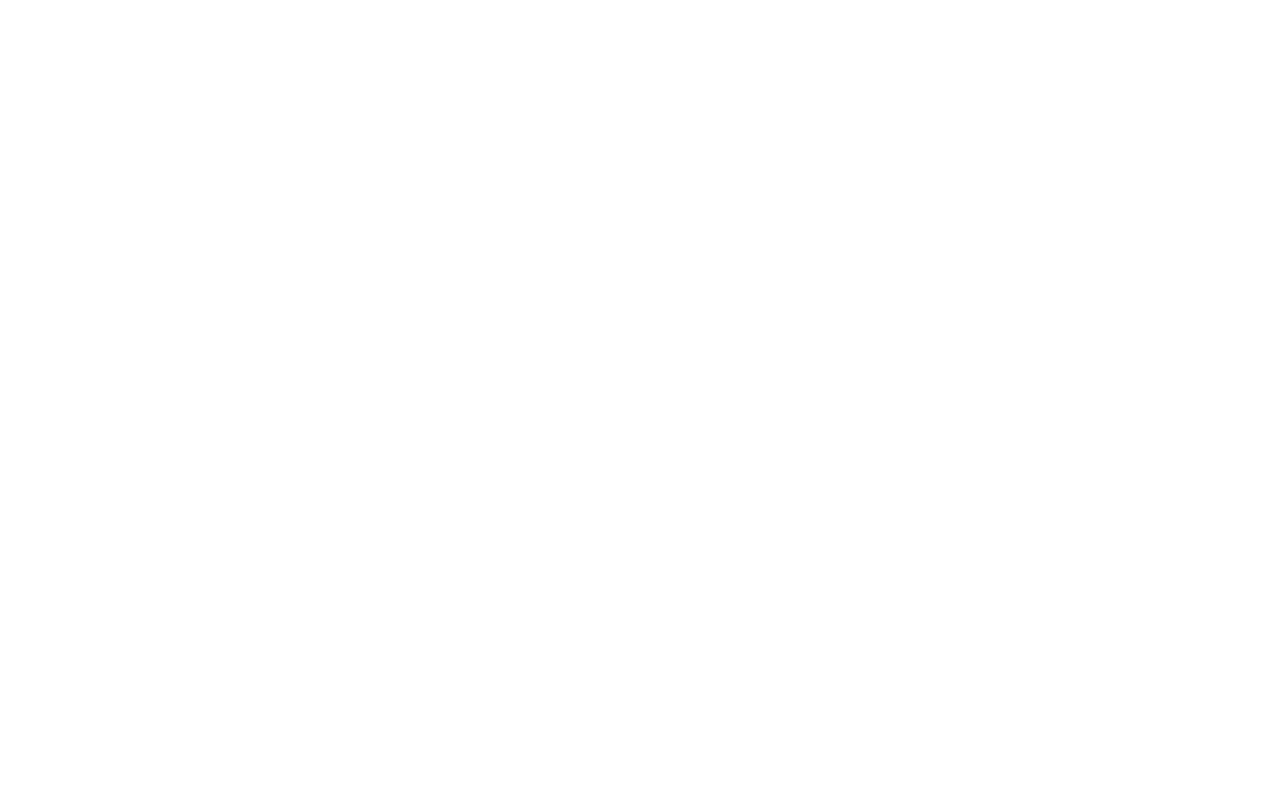
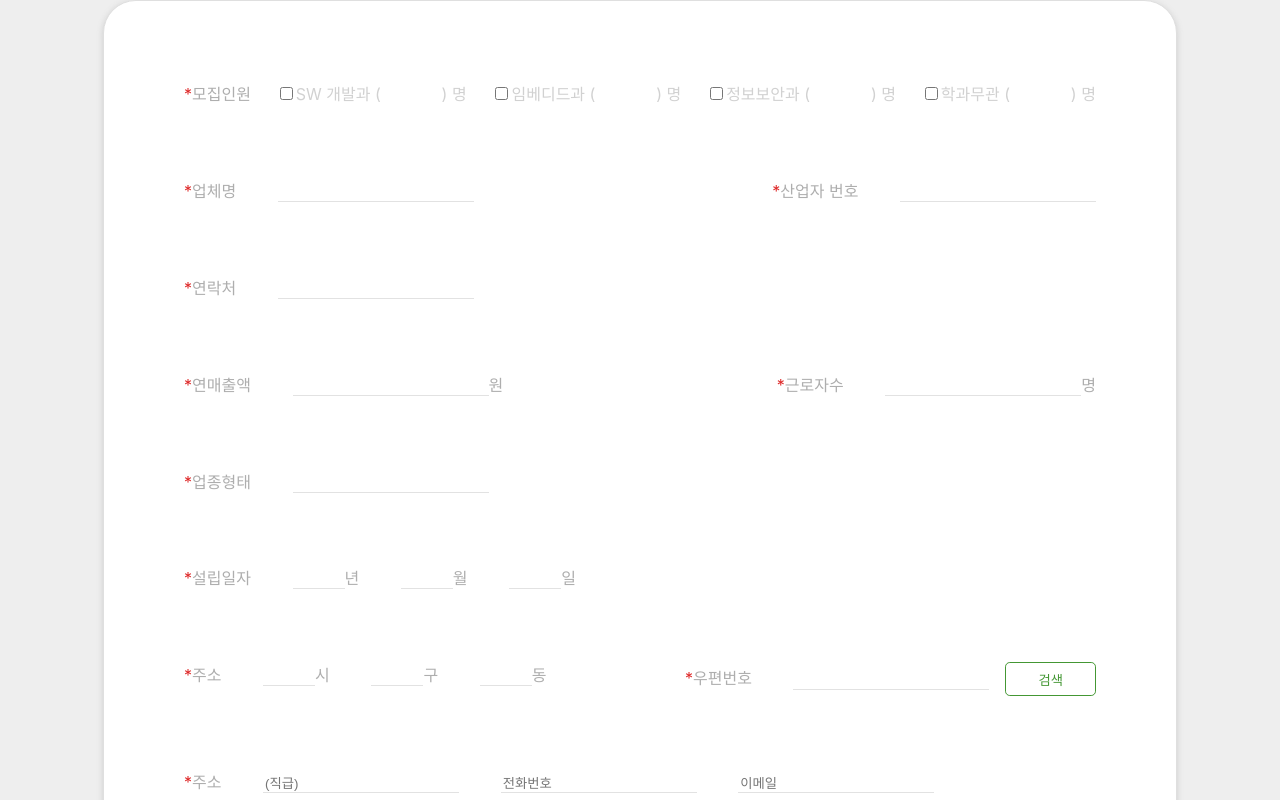
Before and after one commit to DSM-jobITs/jobITs_v2_Client_Admin, a React (Create React App) app: page /recruit/1 in a window 1280 px wide. Shown: the top 800 px of the page. Built offline with nearby package versions, Linux system fonts and the light colour scheme.

Commit message:
[ADD] <FirstRecruit.tsx> recruit component

```diff
--- a/src/components/RecruitNotice/FirstRecruit.tsx
+++ b/src/components/RecruitNotice/FirstRecruit.tsx
@@ -1,9 +1,85 @@
 import React from "react";
-// import * as S from "./RecruitNotice.style.ts";
+import * as S from "./RecruitNotice.style";
 interface FirstRecruitProps {}
 
 const FirstRecruit = ({}: FirstRecruitProps) => {
-  return <></>;
+  return (
+    <>
+    <S.AllContainer big={true}>
+    <S.Container flex={false}>
+        <S.RecruitContainer>
+            <S.InnerContainer>
+            <S.Container flex={true}>
+                <S.InputList><S.Span point={true}>*</S.Span><S.Span>모집인원</S.Span></S.InputList>
+                <S.InputList><S.Input type="checkbox" name="color" value="sw" />SW 개발과 (</S.InputList>
+                <S.InputList><S.Input type="text" />) 명</S.InputList>
+                <S.InputList><S.Input type="checkbox" name="color" value="sw" />임베디드과 (</S.InputList>
+                <S.InputList><S.Input type="text" />) 명</S.InputList>
+                <S.InputList><S.Input type="checkbox" name="color" value="sw" />정보보안과 (</S.InputList>
+                <S.InputList><S.Input type="text" />) 명</S.InputList>
+                <S.InputList><S.Input type="checkbox" name="color" value="sw" />학과무관 (</S.InputList>
+                <S.InputList><S.Input type="text" />) 명</S.InputList>
+            </S.Container>
+            <S.Container flex={true}>
+                <S.Container flex={false}>
+                    <S.InputList><S.Span point={true}>*</S.Span><S.Span>업체명</S.Span></S.InputList>
+                    <S.InputLine type="text"></S.InputLine>
+                </S.Container>
+                <S.Container flex={false}>
+                    <S.InputList><S.Span point={true}>*</S.Span><S.Span>산업자 번호</S.Span></S.InputList>
+                    <S.InputLine type="text"></S.InputLine>
+                </S.Container>
+            </S.Container>
+            <S.Container flex={false}>
+                <S.InputList><S.Span point={true}>*</S.Span><S.Span>연락처</S.Span></S.InputList>
+                <S.InputLine type="text"></S.InputLine>
+            </S.Container>
+            <S.Container flex={true}>
+                <S.Container flex={false}>
+                    <S.InputList><S.Span point={true}>*</S.Span><S.Span>연매출액</S.Span></S.InputList>
+                    <S.InputLine type="text"></S.InputLine><S.Span>원</S.Span>
+                </S.Container>
+                <S.Container flex={false}>
+                    <S.InputList><S.Span point={true}>*</S.Span><S.Span>근로자수</S.Span></S.InputList>
+                    <S.InputLine type="text"></S.InputLine><S.Span>명</S.Span>
+                </S.Container>
+            </S.Container>
+                    <S.Container flex={false}>
+                        <S.InputList><S.Span point={true}>*</S.Span><S.Span>업종형태</S.Span></S.InputList>
+                        <S.InputLine type="text"></S.InputLine>
+                    </S.Container>
+                    <S.Container flex={false}>
+                        <S.InputList><S.Span point={true}>*</S.Span><S.Span>설립일자</S.Span></S.InputList>
+                        <S.InputLine type="text" width="small"></S.InputLine><S.Span>년</S.Span>
+                        <S.InputLine type="text" width="small"></S.InputLine><S.Span>월</S.Span>
+                        <S.InputLine type="text" width="small"></S.InputLine><S.Span>일</S.Span>
+                    </S.Container>
+                <S.Container flex={true}>
+                    <S.Container flex={false}>
+                        <S.InputList><S.Span point={true}>*</S.Span><S.Span>주소</S.Span></S.InputList>
+                        <S.InputLine type="text" width="small"></S.InputLine><S.Span>시</S.Span>
+                        <S.InputLine type="text" width="small"></S.InputLine><S.Span>구</S.Span>
+                        <S.InputLine type="text" width="small"></S.InputLine><S.Span>동</S.Span>
+                    </S.Container>
+                    <S.Container flex={false}>
+                        <S.InputList><S.Span point={true}>*</S.Span><S.Span>우편번호</S.Span></S.InputList>
+                        <S.InputLine type="text"></S.InputLine>
+                        <S.SearchButton>검색</S.SearchButton>
+                    </S.Container>
+                </S.Container>
+                <S.Container flex={false}>
+                    <S.InputList><S.Span point={true}>*</S.Span><S.Span>주소</S.Span></S.InputList>
+                    <S.InputLine type="text" placeholder="(직급)"></S.InputLine>
+                    <S.InputLine type="text" placeholder="전화번호"></S.InputLine>
+                    <S.InputLine type="text" placeholder="이메일"></S.InputLine>
+                </S.Container>
+            </S.InnerContainer>
+        </S.RecruitContainer>
+        <S.NextButton>다음</S.NextButton>
+      </S.Container>
+      </S.AllContainer>
+    </>
+  );
 };
 
 export default FirstRecruit;
```
